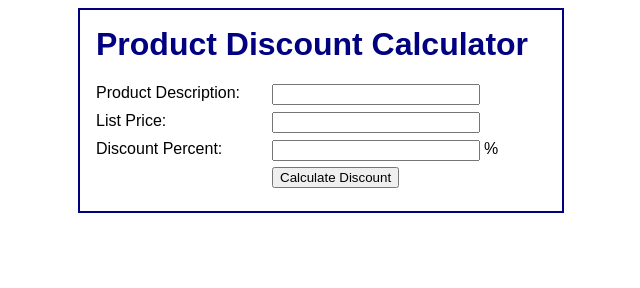
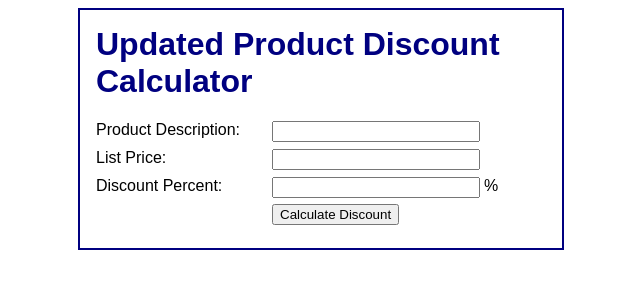
Before and after one commit to ao47/IS218_2-2, a plain HTML site: page index.html in a window 1280 px wide. Shown: the whole page, without its empty margins (319-959 px from the left). Drawn offline with Linux system fonts and the light colour scheme.

Commit message:
Added Updated to h1 element

```diff
--- a/index.html
+++ b/index.html
@@ -7,7 +7,7 @@
 
 <body>
     <main>
-        <h1>Product Discount Calculator</h1>
+        <h1>Updated Product Discount Calculator</h1>
         <form action="display_discount.php" method="post">
 
             <div id="data">
```
Also changed, not shown: 1 other file.
